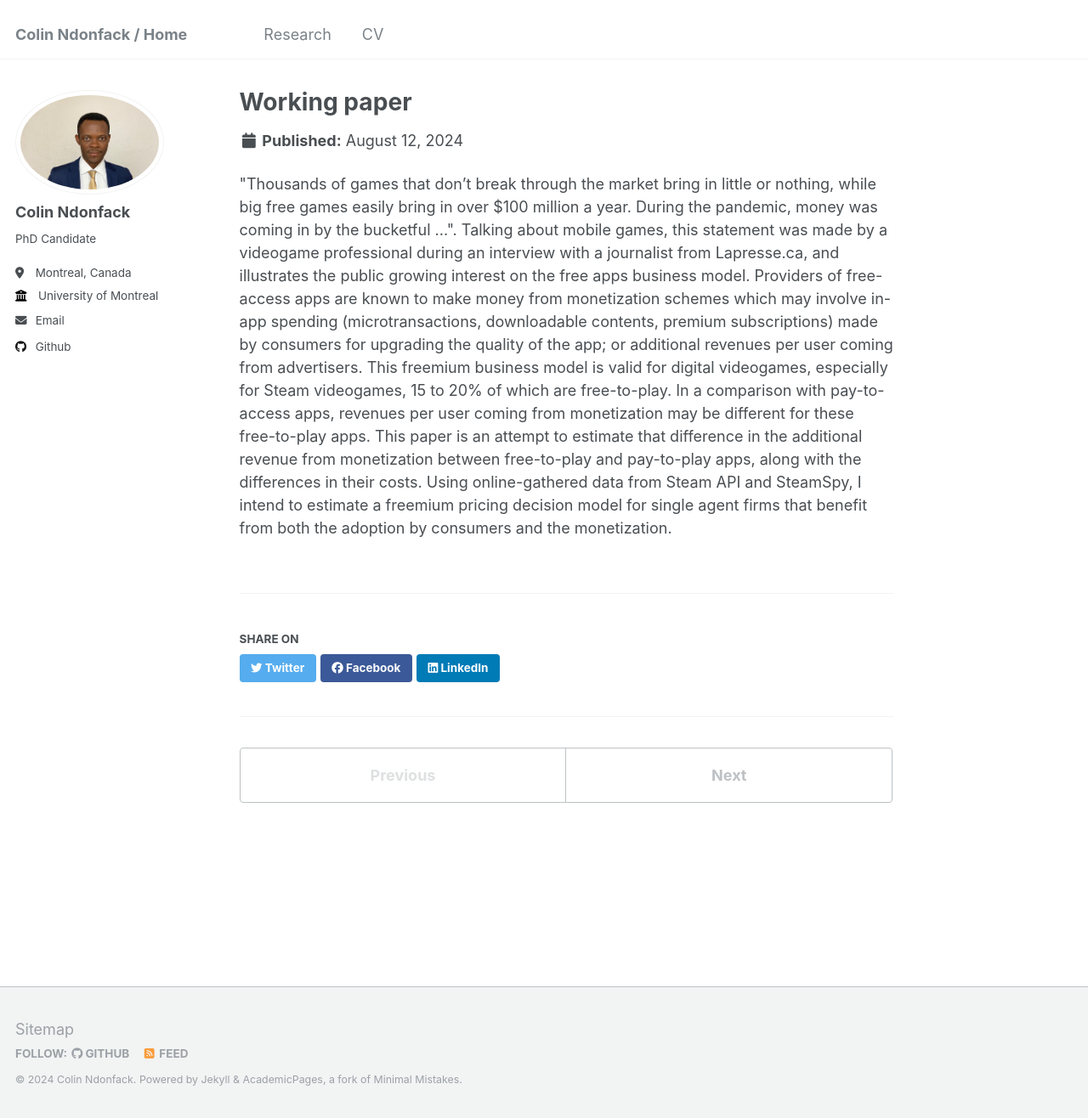
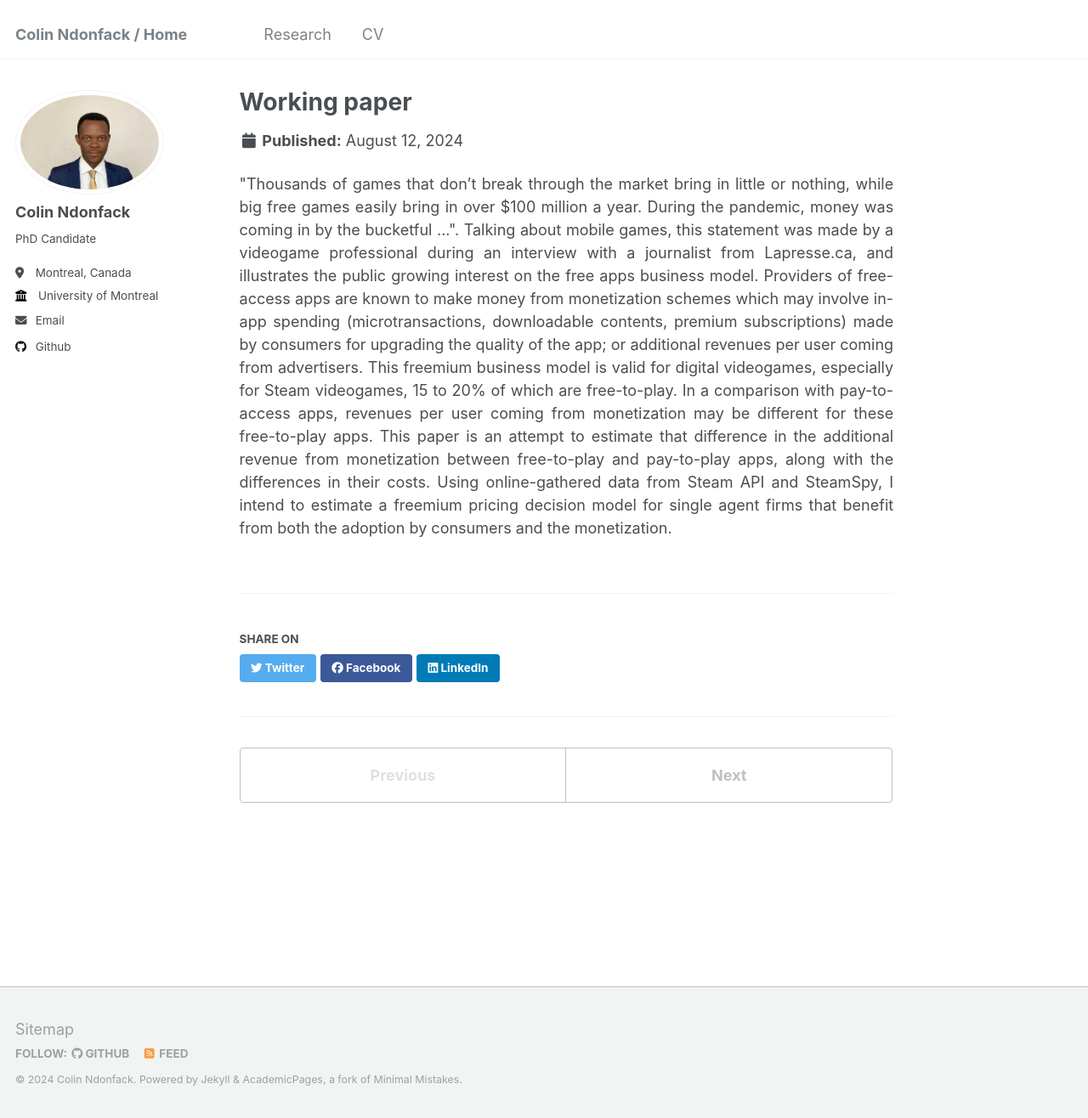
Before and after one commit to colindonfack/colindonfack.github.io, a Jekyll site: the page built from _portfolio/Paper2.html, in a window 1280 px wide and 1316 px high. Shown: the whole window at 85% size. Built offline with Jekyll 4.4.1, drawn with Linux system fonts in a browser that asks for light colours.

Commit message:
Update Paper2.html

```diff
--- a/_portfolio/Paper2.html
+++ b/_portfolio/Paper2.html
@@ -4,5 +4,6 @@ excerpt: "Freemium is Premium: The Benefits of Free Apps. A Case Study of Steam
 collection: portfolio
 ---
 
-
+<div style="text-align: justify">
 "Thousands of games that don’t break through the market bring in little or nothing, while big free games easily bring in over $100 million a year. During the pandemic, money was coming in by the bucketful ...". Talking about mobile games, this statement was made by a videogame professional during an interview with a journalist from Lapresse.ca, and illustrates the public growing interest on the free apps business model. Providers of free-access apps are known to make money from monetization schemes which may involve in-app spending (microtransactions, downloadable contents, premium subscriptions) made by consumers for upgrading the quality of the app; or additional revenues per user coming from advertisers. This freemium business model is valid for digital videogames, especially for Steam videogames, 15 to 20% of which are free-to-play. In a comparison with pay-to-access apps, revenues per user coming from monetization may be different for these free-to-play apps. This paper is an attempt to estimate that difference in the additional revenue from monetization between free-to-play and pay-to-play apps, along with the differences in their costs. Using online-gathered data from Steam API and SteamSpy, I intend to estimate a freemium pricing decision model for single agent firms that benefit from both the adoption by consumers and the monetization.
+</div>
```
